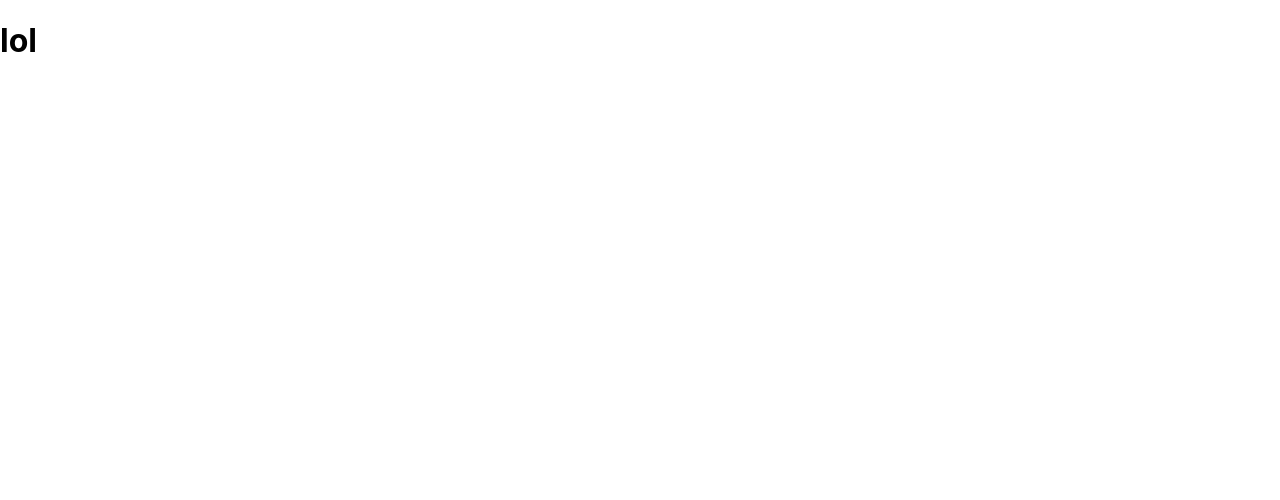
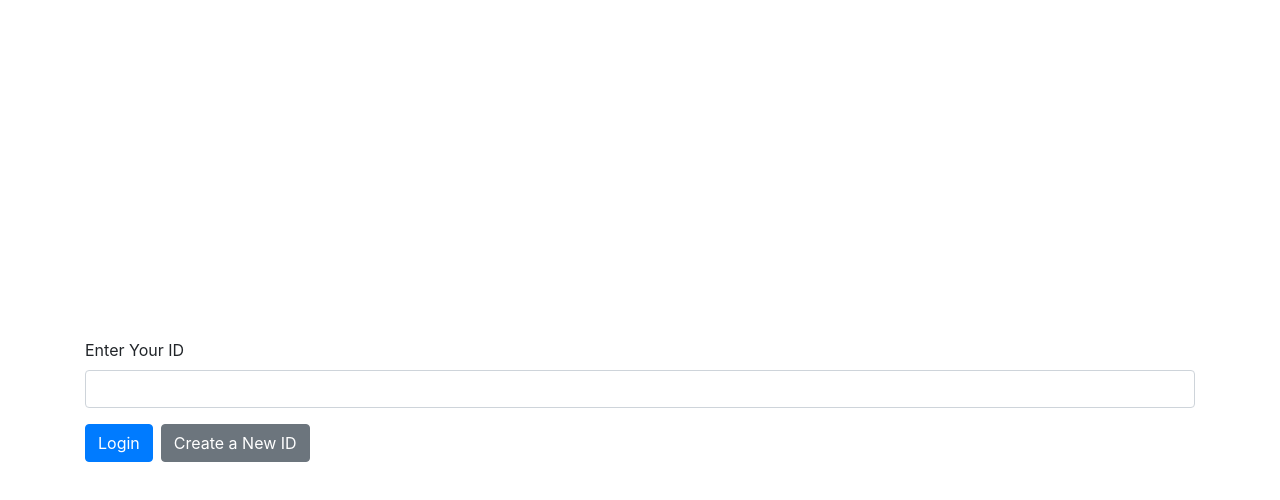
Before and after one commit to shadeemerhi/whatsapp-ts, a React (Create React App) app in the folder client/: page / in a window 1280 px wide. Shown: the top 500 px of the page. Built offline with nearby package versions, Linux system fonts and the light colour scheme.

Commit message:
random ID's generated

```diff
--- a/client/package.json
+++ b/client/package.json
@@ -16,6 +16,7 @@
     "react-dom": "^17.0.1",
     "react-scripts": "4.0.1",
     "typescript": "^4.1.3",
+    "uuid": "^8.3.2",
     "web-vitals": "^0.2.4"
   },
   "scripts": {
@@ -41,5 +42,8 @@
       "last 1 firefox version",
       "last 1 safari version"
     ]
+  },
+  "devDependencies": {
+    "@types/uuid": "^8.3.0"
   }
 }
--- a/client/src/components/App.tsx
+++ b/client/src/components/App.tsx
@@ -1,10 +1,15 @@
-
+import { useState } from 'react';
+import Login from './Login'
 
 function App() {
+
+  const [id, setId] = useState('');
+
   return (
-    <div className="App">
-      <h1>lol</h1>
-    </div>
+    <>
+    {id}
+    <Login onSubmitId={setId}/>
+    </>
   );
 }
 
--- a/client/src/components/Login.tsx
+++ b/client/src/components/Login.tsx
@@ -1,9 +1,37 @@
-import React from 'react'
+import { useState } from 'react';
+import { Container, Form, Button } from 'react-bootstrap';
+import { v4 as uuidV4 } from 'uuid';
 
-export default function Login() {
+
+interface Props {
+  onSubmitId: (id: string) => void;
+}
+
+export default function Login(props: Props) {
+
+  const [id, setId] = useState('');
+
+  const handleSubmit = function(e:any) {
+    e.preventDefault();
+
+    props.onSubmitId(id);
+
+  }
+
+  const createNewId = function() {
+    props.onSubmitId(uuidV4());
+  }
+
   return (
-    <div>
-
-    </div>
+    <Container className="align-items-center d-flex" style={{ height: '100vh' }}>
+      <Form onSubmit={handleSubmit} className="w-100">
+        <Form.Group>
+          <Form.Label>Enter Your ID</Form.Label>
+          <Form.Control type="text" value={id} onChange={(event:any) => setId(event.target.value)}></Form.Control>
+        </Form.Group>
+        <Button type="submit" className="mr-2">Login</Button>
+        <Button onClick={createNewId} variant="secondary">Create a New ID</Button>
+      </Form>
+    </Container>
   )
 }
--- a/client/src/index.tsx
+++ b/client/src/index.tsx
@@ -3,6 +3,7 @@ import ReactDOM from 'react-dom';
 import './index.css';
 import App from './components/App';
 import reportWebVitals from './reportWebVitals';
+import 'bootstrap/dist/css/bootstrap.min.css';
 
 ReactDOM.render(
   <React.StrictMode>
--- /dev/null
+++ b/client/src/react-app-env.d.ts
@@ -0,0 +1 @@
+/// <reference types="react-scripts" />
```
Also changed, not shown: 2 other files (tests, documents, lock files or other folders).
